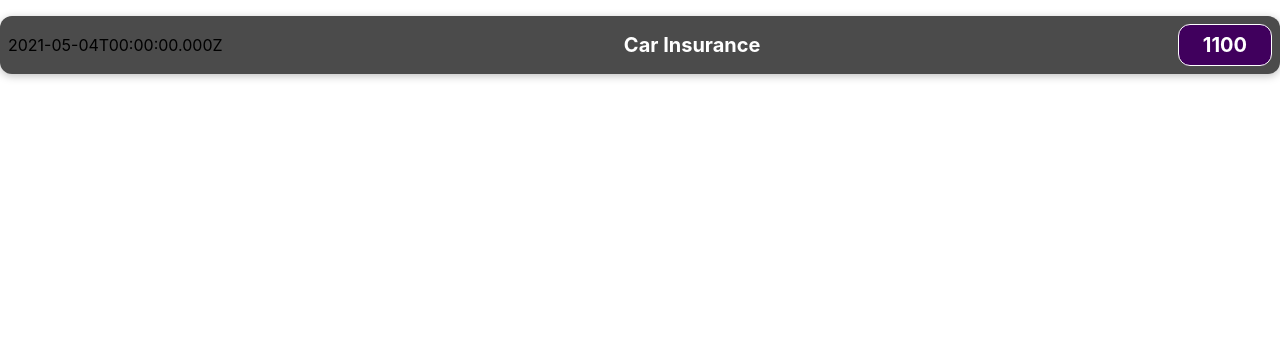
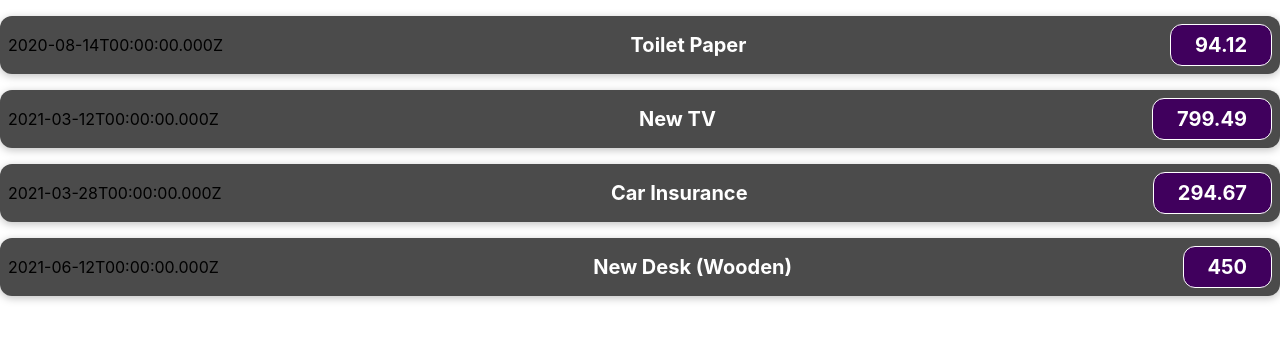
Before and after one commit to Sparrow48/expense-tracker, a React (Create React App) app: page / in a window 1280 px wide. Shown: the top 340 px of the page. Built offline with nearby package versions, Linux system fonts and the light colour scheme.

Commit message:
Passing data via props

```diff
--- a/src/App.js
+++ b/src/App.js
@@ -2,9 +2,50 @@
 import ExpenseItem from "./components/ExpenseItem";
 
 function App() {
+  const expenses = [
+    {
+      id: "e1",
+      title: "Toilet Paper",
+      amount: 94.12,
+      date: new Date(2020, 7, 14),
+    },
+    { id: "e2", title: "New TV", amount: 799.49, date: new Date(2021, 2, 12) },
+    {
+      id: "e3",
+      title: "Car Insurance",
+      amount: 294.67,
+      date: new Date(2021, 2, 28),
+    },
+    {
+      id: "e4",
+      title: "New Desk (Wooden)",
+      amount: 450,
+      date: new Date(2021, 5, 12),
+    },
+  ];
+
   return (
     <div className={classes.App}>
-      <ExpenseItem />
+      <ExpenseItem
+        title={expenses[0].title}
+        amount={expenses[0].amount}
+        date={expenses[0].date}
+      />
+      <ExpenseItem
+        title={expenses[1].title}
+        amount={expenses[1].amount}
+        date={expenses[1].date}
+      />
+      <ExpenseItem
+        title={expenses[2].title}
+        amount={expenses[2].amount}
+        date={expenses[2].date}
+      />
+      <ExpenseItem
+        title={expenses[3].title}
+        amount={expenses[3].amount}
+        date={expenses[3].date}
+      />
     </div>
   );
 }
--- a/src/components/ExpenseItem.js
+++ b/src/components/ExpenseItem.js
@@ -1,15 +1,12 @@
 import classes from "./ExpenseItem.module.css";
 
-function ExpenseItem() {
-  const expenseDate = new Date(2021, 4, 4);
-  const expenseTitle = "Car Insurance";
-  const expenseAmount = "1100";
+function ExpenseItem(props) {
   return (
     <div className={classes.ExpenseItem}>
-      <div>{expenseDate.toISOString()}</div>
+      <div>{props.date.toISOString()}</div>
       <div className={classes.ExpenseItemDescription}>
-        <h2>{expenseTitle}</h2>
-        <div className={classes.ExpenseItemPrice}>{expenseAmount}</div>
+        <h2>{props.title}</h2>
+        <div className={classes.ExpenseItemPrice}>{props.amount}</div>
       </div>
     </div>
   );
```
